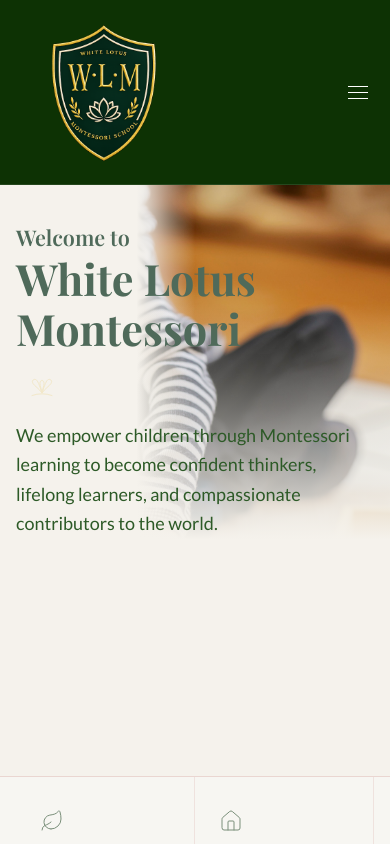
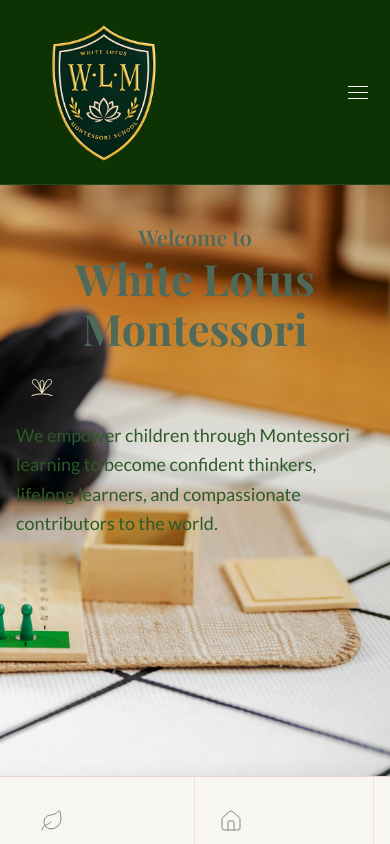
Before and after one commit to shahriyarkhan6/whitelotusmontessori, a Next.js app: page / in a window 390 px wide. Shown: the top 844 px of the page. Built offline with nearby package versions, Linux system fonts and the light colour scheme; a web font is replaced by a local one.

Commit message:
chagnges

```diff
--- a/app/page.tsx
+++ b/app/page.tsx
@@ -171,25 +171,19 @@
             alt="White Lotus Montessori"
             fill
             priority
-            className="object-cover object-top lg:object-top"
+            className="object-cover object-[right_top]"
           />
         </div>
-        {/* Fade overlay — bottom-to-top on mobile, left-to-right on desktop */}
+        {/* Fade overlay — left-to-right on desktop only */}
         <div
-          className="absolute inset-0 z-10"
+          className="absolute inset-0 z-10 hidden lg:block"
           style={{
             background: "linear-gradient(to right, #f5f2ec 35%, transparent 50%)",
           }}
         />
-        <div
-          className="absolute inset-0 z-10 lg:hidden"
-          style={{
-            background: "linear-gradient(to top, #f5f2ec 40%, transparent 80%)",
-          }}
-        />
         <div className="relative z-20 max-w-7xl mx-auto px-4 sm:px-6 lg:px-8 pt-10 lg:pt-14 pb-20">
           <div className="max-w-2xl">
-            <h1 className="font-heading text-sage-green font-bold leading-[1.15] mb-6">
+            <h1 className="font-heading text-sage-green font-bold leading-[1.15] mb-6 text-center lg:text-left">
               <span className="block text-[1.35rem] sm:text-2xl font-semibold mb-1">Welcome to</span>
               <span className="block text-[2.7rem] sm:text-[3.6rem] xl:text-[4.2rem]">White Lotus Montessori</span>
             </h1>
```
